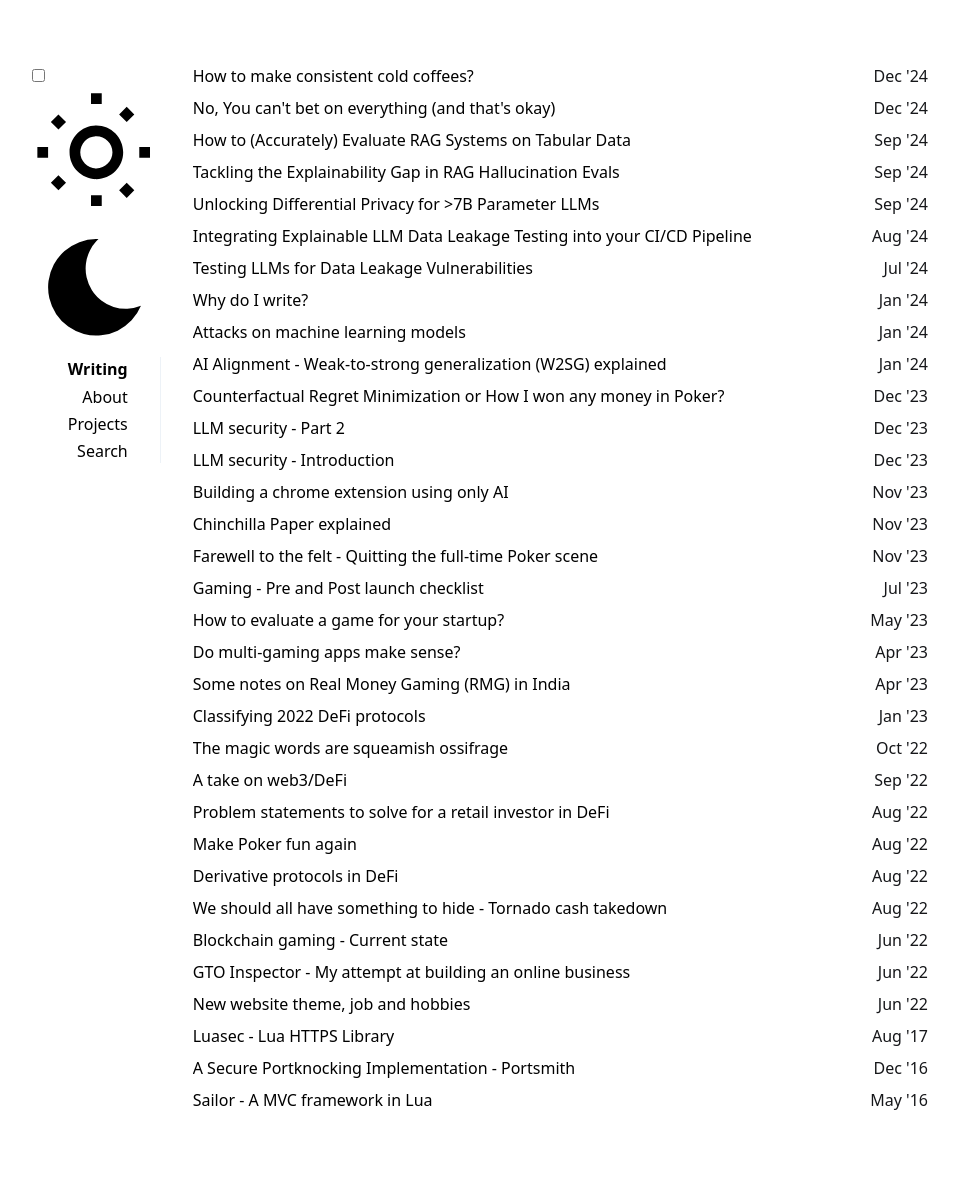
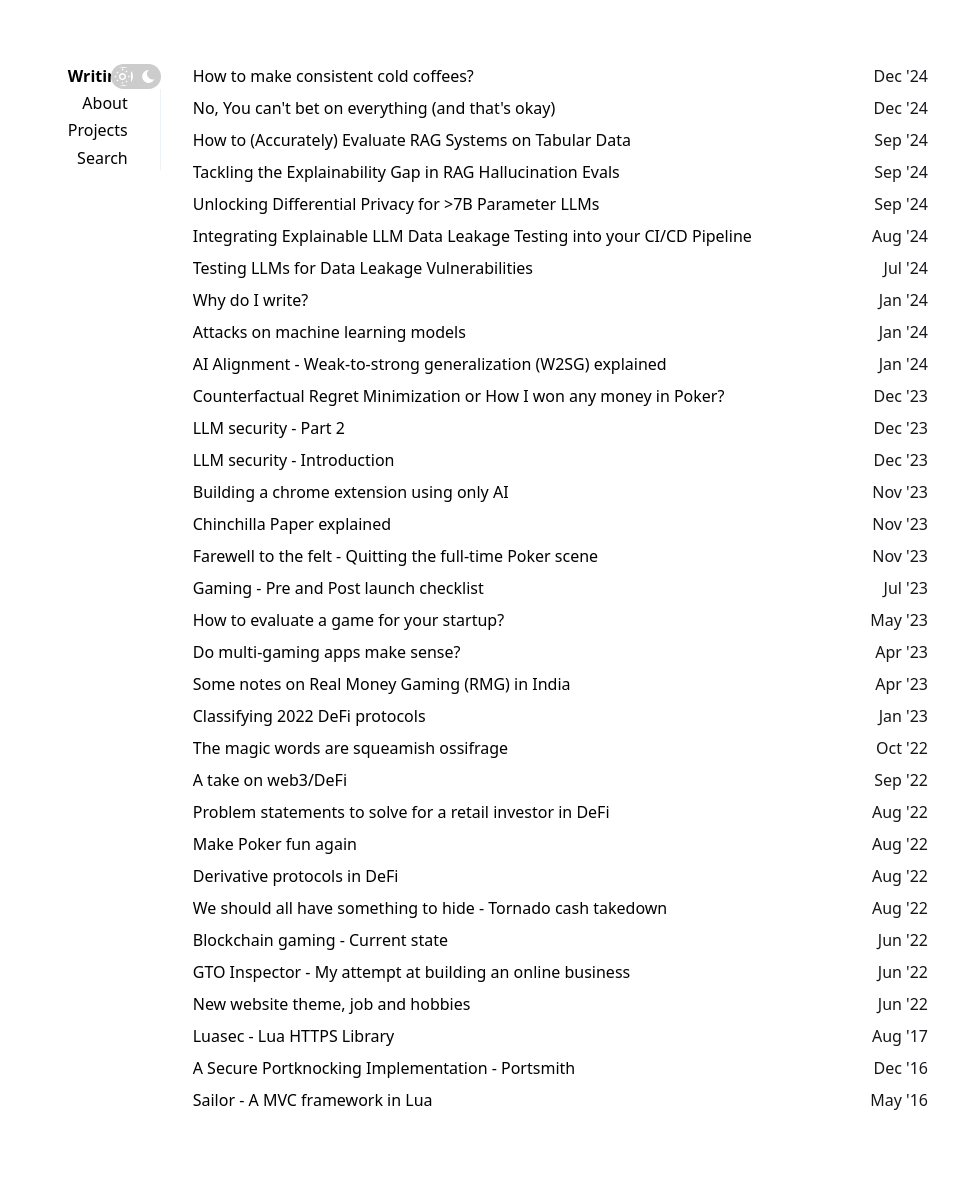
Before and after one commit to r-nikhil/r-nikhil.github.io, a Jekyll site: the page built from index.html, in a window 1280 px wide. Shown: the whole page, without its empty margins (160-1119 px from the left). Built offline with Jekyll 4.4.1, drawn with Linux system fonts in a browser that asks for light colours.

Commit message:
Assistant checkpoint: Add theme switch styling for proper sizing and positioning
Assistant generated file changes:
- _sass/_main.scss: Add theme switch styling

---

User prompt:

Okay, now the toggle on the left is not scaling properly. It should be a small toggle, but it's taking up all the space in the navigation bar. Can you fix that, please?

```diff
--- a/_sass/_main.scss
+++ b/_sass/_main.scss
@@ -157,6 +157,83 @@
 	margin-bottom: 0.5rem;
 }
 
+.theme-switch-wrapper {
+  position: absolute;
+  right: 1rem;
+  top: 1rem;
+  display: flex;
+  align-items: center;
+}
+
+.theme-switch {
+  display: inline-block;
+  position: relative;
+  width: 50px;
+  height: 25px;
+}
+
+.theme-switch input {
+  opacity: 0;
+  width: 0;
+  height: 0;
+}
+
+.slider {
+  position: absolute;
+  cursor: pointer;
+  top: 0;
+  left: 0;
+  right: 0;
+  bottom: 0;
+  background-color: #ccc;
+  transition: .4s;
+}
+
+.slider:before {
+  position: absolute;
+  content: "";
+  height: 19px;
+  width: 19px;
+  left: 3px;
+  bottom: 3px;
+  background-color: white;
+  transition: .4s;
+}
+
+input:checked + .slider {
+  background-color: #2196F3;
+}
+
+input:checked + .slider:before {
+  transform: translateX(25px);
+}
+
+.slider.round {
+  border-radius: 25px;
+}
+
+.slider.round:before {
+  border-radius: 50%;
+}
+
+.sun, .moon {
+  width: 17px;
+  height: 17px;
+  position: absolute;
+  z-index: 1;
+  fill: #fff;
+}
+
+.sun {
+  left: 3px;
+  top: 4px;
+}
+
+.moon {
+  right: 4px;
+  top: 4px;
+}
+
 .posts ul,header ul {
 	list-style:none;
 }
```
